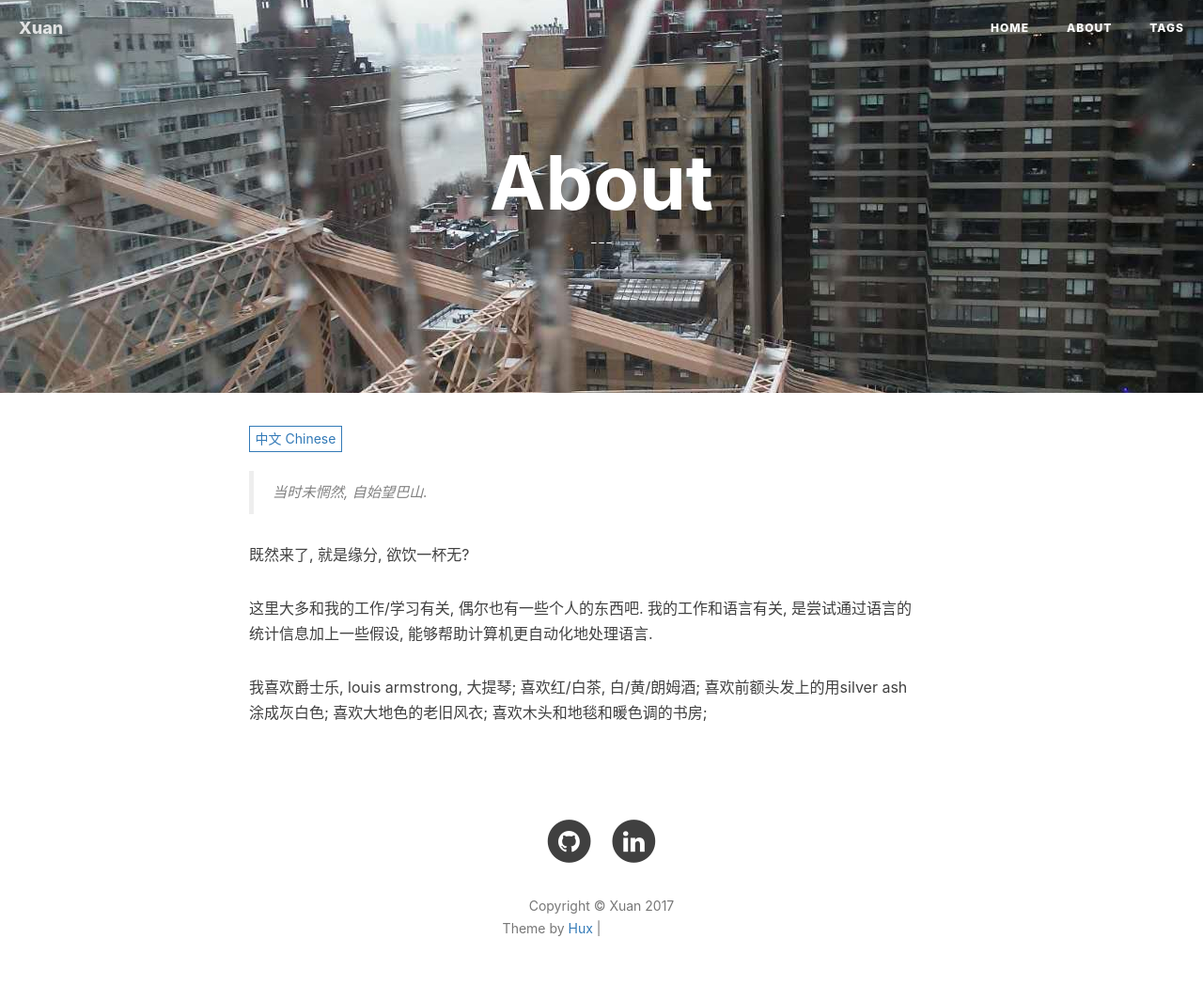
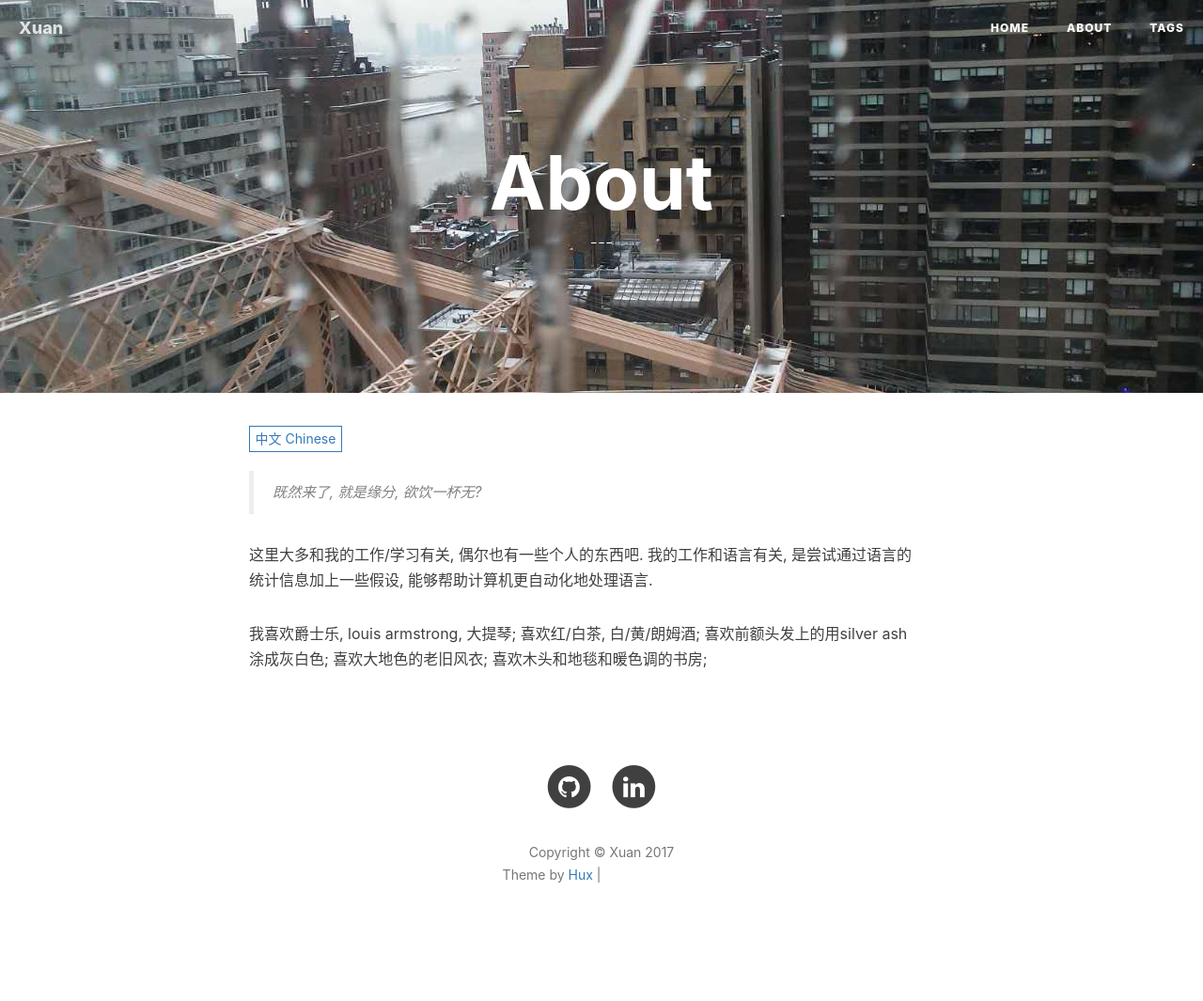
Before and after one commit to Alex-X-W/Alex-X-W.github.io, a Jekyll site: the page built from about.html, in a window 1280 px wide. Shown: the whole page at 94% size. Built offline with Jekyll 4.4.1, drawn with Linux system fonts in a browser that asks for light colours; nearby versions of some CDN libraries; comment, search, counter and statistics services are not loaded; after the commit the page ends 1007 px from its top, so only the background shows below that; grey boxes are pictures that could not be loaded.

Commit message:
update about

```diff
--- a/_includes/about/zh.md
+++ b/_includes/about/zh.md
@@ -1,6 +1,4 @@
-> 当时未惘然, 自始望巴山.
-
-既然来了, 就是缘分, 欲饮一杯无?
+> 既然来了, 就是缘分, 欲饮一杯无?
 
 这里大多和我的工作/学习有关, 偶尔也有一些个人的东西吧. 我的工作和语言有关, 是尝试通过语言的统计信息加上一些假设, 能够帮助计算机更自动化地处理语言.
 
```
